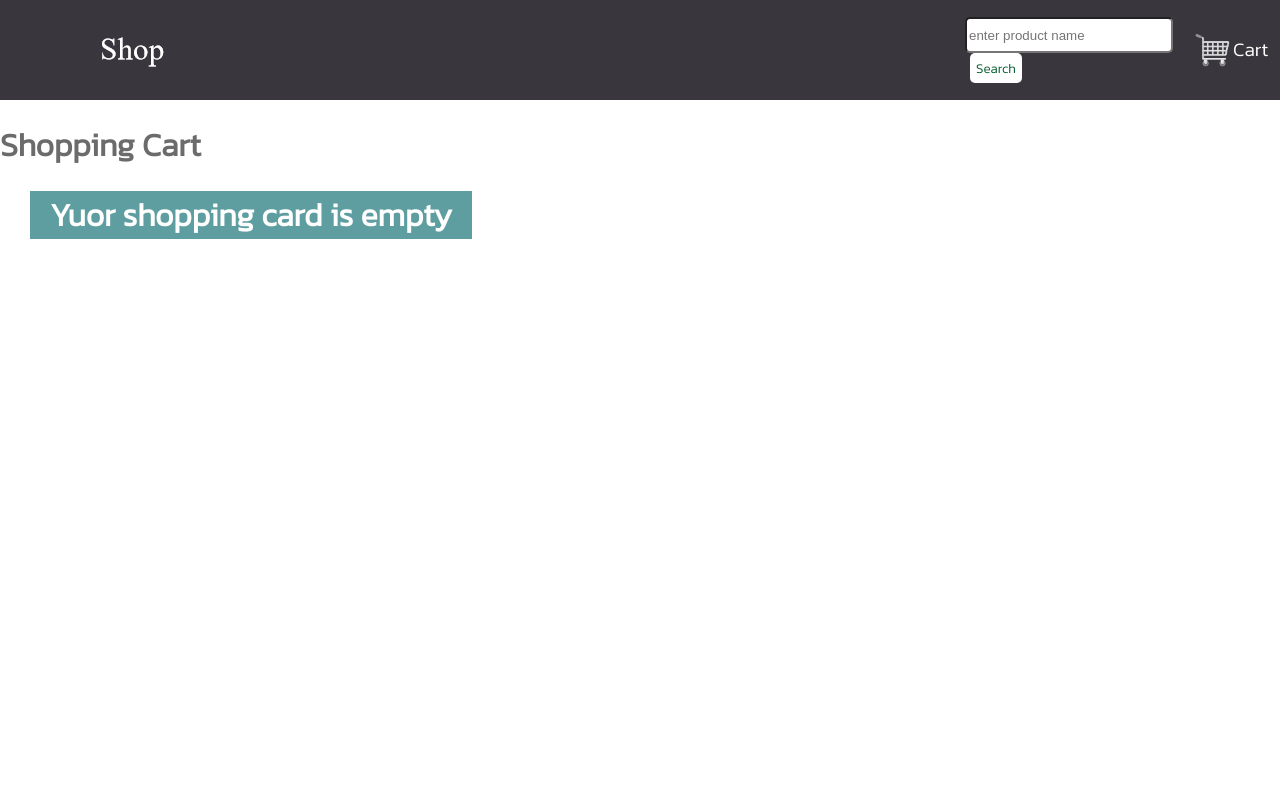
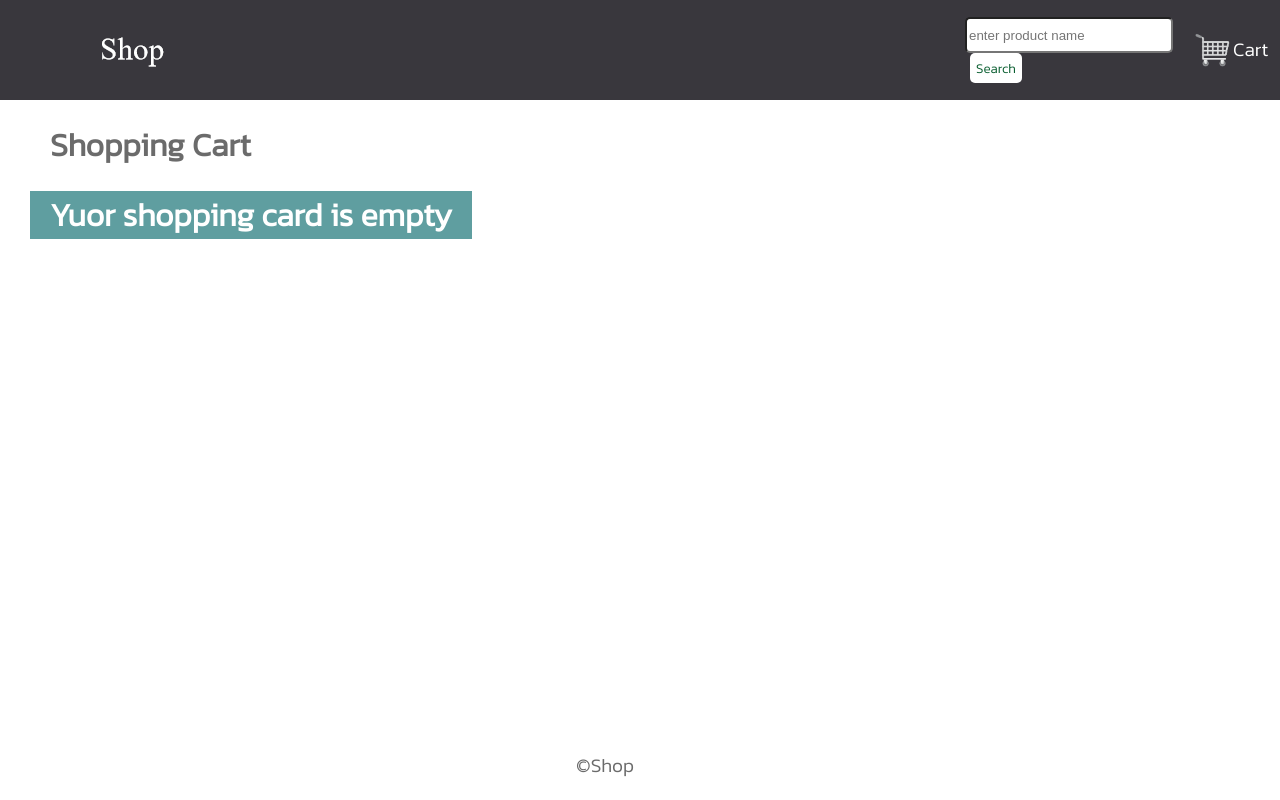
Before and after one commit to DmitryMolokanov/Shop-frontend, a React (Create React App) app: page /cart in a window 1280 px wide. Shown: the top 800 px of the page. Built offline with nearby package versions, Linux system fonts and the light colour scheme.

Commit message:
added remove from cart, sign of copyright and styles

```diff
--- /dev/null
+++ b/src/components/UI/CartPage/CartProductBlock.jsx
@@ -0,0 +1,43 @@
+import React from "react";
+import SelectQty from "../ProductPage/SelectQty";
+
+function CartProductBlock(props) {
+  return (
+    <div>
+      {Array.isArray(props.products) && props.products.length > 0 ? (
+        props.products.map((item, index) => {
+          const id = index + 1;
+          return (
+            <div key={item.id} className="cart-order-block">
+              <div className="cart-id">{id}.</div>
+              <div className="catr-img">
+                <img src={item.img} alt={item.name} className="img-product" />
+              </div>
+              <div className="cart-product-title">{item.name}</div>
+              <div className="cart-product-cost">{item.cost}</div>
+              <div className="cart-product-qty">
+                <SelectQty />
+              </div>
+              <button
+                className="close"
+                onClick={() => {
+                  let currentProducts = props.products.filter(
+                    (p) => p.id !== item.id
+                  );
+                  props.getCurrentProducts(currentProducts);
+                  localStorage.setItem("cart", JSON.stringify(currentProducts));
+                }}
+              >
+                X
+              </button>
+            </div>
+          );
+        })
+      ) : (
+        <h1 className="empty-message">Yuor shopping card is empty</h1>
+      )}
+    </div>
+  );
+}
+
+export default CartProductBlock;
--- /dev/null
+++ b/src/components/UI/Сopyright.jsx
@@ -0,0 +1,7 @@
+import React from "react";
+
+function Copyright() {
+  return <div className="copyraith">©Shop</div>;
+}
+
+export default Copyright;
--- a/src/pages/CartPage.jsx
+++ b/src/pages/CartPage.jsx
@@ -1,40 +1,27 @@
 import { useEffect, useState } from "react";
 import MainMenu from "../components/MainMenu";
 import "../styles/CartPage.css";
-import SelectQty from "../components/UI/ProductPage/SelectQty";
+import CartProductBlock from "../components/UI/CartPage/CartProductBlock";
+import Copyright from "../components/UI/Сopyright";
 
 function CartPage() {
   const parseStorage = JSON.parse(localStorage.getItem("cart"));
 
   const [products, setProducts] = useState(parseStorage);
 
-  useEffect(() => {}, []);
+  function getCurrentProducts(curProd) {
+    setProducts(curProd);
+  }
 
   return (
     <div className="cart-page">
       <MainMenu />
-      <h1 style={{ fontFamily: "Kanit", color: "rgb(107, 107, 107)" }}>
-        Shopping Cart
-      </h1>
-      {Array.isArray(products) ? (
-        products.map((item, index) => {
-          return (
-            <div key={index} className="cart-order-block">
-              <div className="catr-img">
-                <img src={item.img} alt={item.name} className="img-product" />
-              </div>
-              <div className="cart-product-title">{item.name}</div>
-              <div className="cart-product-cost">{item.cost}</div>
-              <div className="cart-product-qty">
-                <SelectQty />
-              </div>
-              <button className="close">X</button>
-            </div>
-          );
-        })
-      ) : (
-        <h1 className="empty-message">Yuor shopping card is empty</h1>
-      )}
+      <h1 className="cart-title">Shopping Cart</h1>
+      <CartProductBlock
+        products={products}
+        getCurrentProducts={getCurrentProducts}
+      />
+      <Copyright />
     </div>
   );
 }
--- a/src/pages/MainPage.jsx
+++ b/src/pages/MainPage.jsx
@@ -5,6 +5,7 @@ import Carousel from "../components/Carousel";
 import ProductsField from "../components/ProductsField";
 import products from "../products/products";
 import "../styles/ProductsField.css";
+import Copyright from "../components/UI/Сopyright";
 
 function MainPage() {
   const [editedArray, setEditedArray] = useState(products);
--- a/src/pages/ProductPage.jsx
+++ b/src/pages/ProductPage.jsx
@@ -2,6 +2,7 @@ import React from "react";
 import { useParams } from "react-router-dom";
 import MainMenu from "../components/MainMenu";
 import ProductOrder from "../components/UI/ProductPage/ProductOrder";
+import Copyright from "../components/UI/Сopyright";
 import products from "../products/products";
 import "../styles/ProductPage.css";
 
@@ -15,6 +16,7 @@ function ProductPage() {
     <div className="product-page-main">
       <MainMenu />
       <ProductOrder selectedProduct={selectedProduct} />
+      <Copyright />
     </div>
   );
 }
--- a/src/styles/App.css
+++ b/src/styles/App.css
@@ -7,3 +7,12 @@ body {
   align-items: center;
   flex-direction: column;
 }
+.copyraith {
+  position: absolute;
+  bottom: 0;
+  left: 45%;
+  margin-bottom: 20px;
+  font-family: "Kanit", sans-serif;
+  color: rgb(107, 107, 107);
+  font-size: larger;
+}
--- a/src/styles/CartPage.css
+++ b/src/styles/CartPage.css
@@ -2,6 +2,11 @@
   width: 100%;
 }
 
+.cart-title {
+  margin-left: 50px;
+  font-family: "Kanit", sans-serif;
+  color: rgb(107, 107, 107);
+}
 .cart-order-block {
   position: relative;
   display: flex;
@@ -13,6 +18,10 @@
   font-family: "Kanit", sans-serif;
   background-color: rgb(235, 235, 235, 0.5);
   border-radius: 10px;
+}
+.cart-id {
+  margin-left: 10px;
+  font-size: large;
 }
 .catr-img {
   margin-left: 20px;
```
